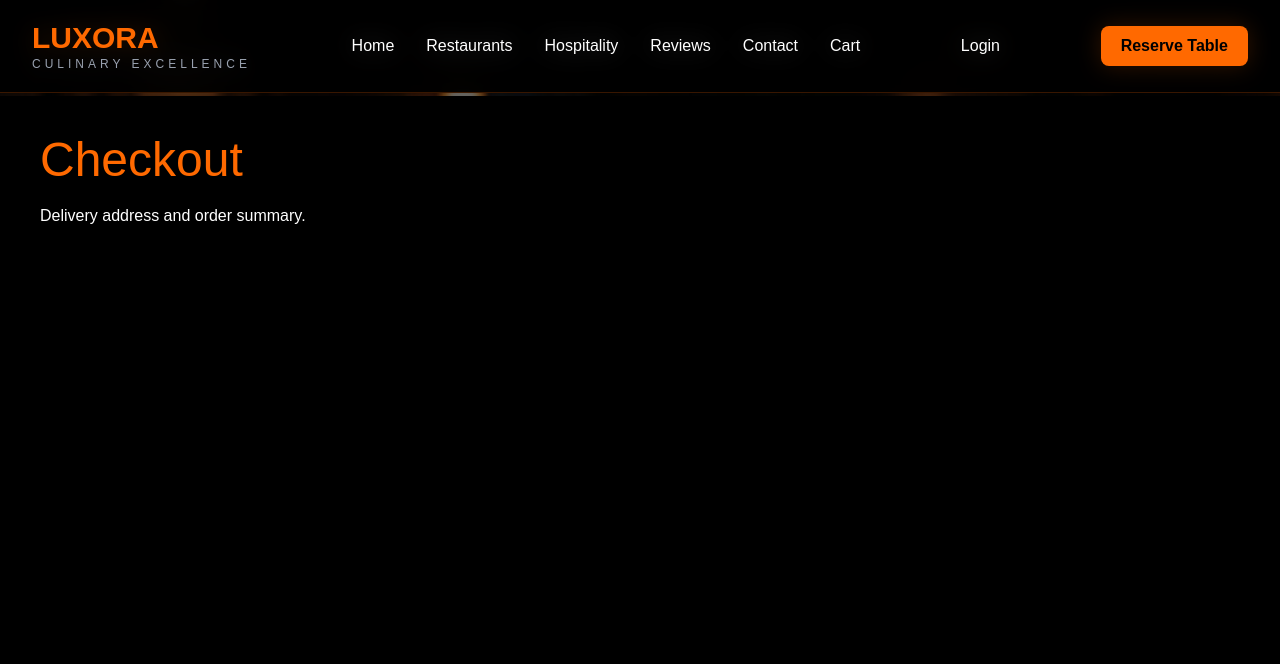
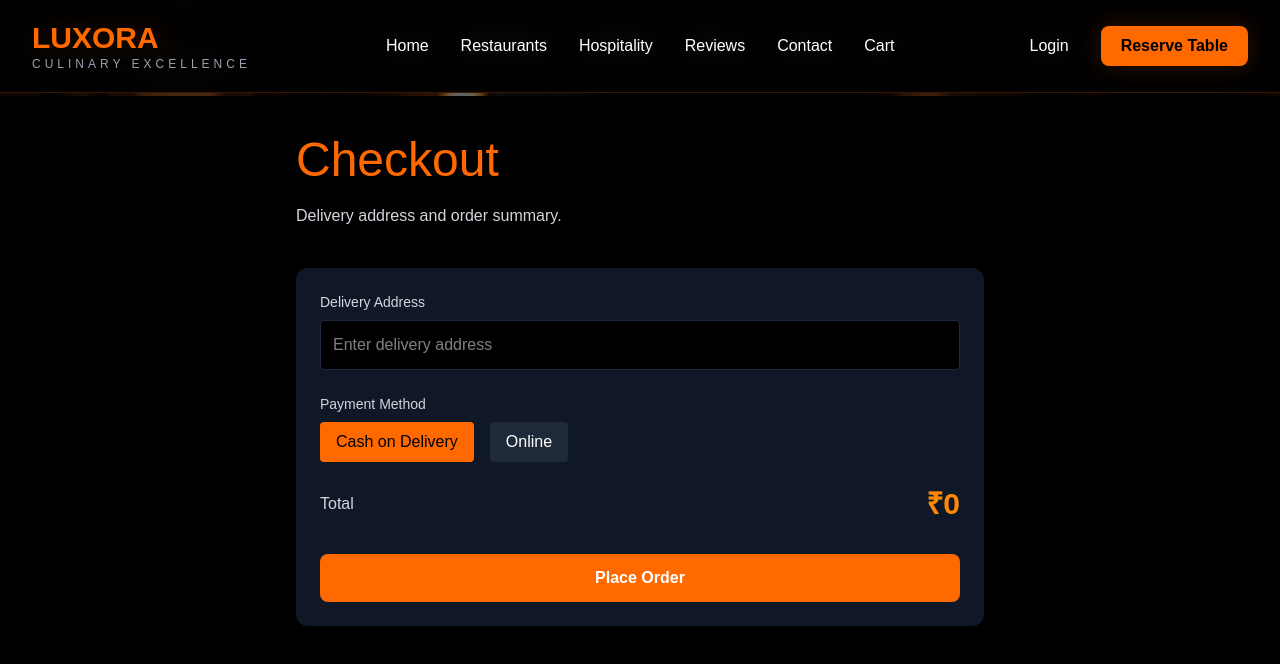
Before and after one commit to basheer82475-a11y/integrated-food-delivery-platform, a React (Vite) app in the folder food-delivery-frontend/: page /checkout in a window 1280 px wide. Shown: the top 664 px of the page. Built offline with nearby package versions, Linux system fonts and the light colour scheme.

Commit message:
feat : implement order workflow

```diff
--- a/food-delivery-frontend/src/components/Navbar.jsx
+++ b/food-delivery-frontend/src/components/Navbar.jsx
@@ -41,15 +41,22 @@ function Navbar() {
             Cart
           </Link>
         </div>
-<Link to="/login" className="hover:text-orange-500 transition">
+
+        <div className="hidden md:flex items-center gap-8">
+          <Link
+            to="/login"
+            className="hover:text-orange-500 transition"
+          >
             Login
           </Link>
-        {/* Reserve Button */}
-        <Link to="/booking">
-          <button className="bg-orange-500 hover:bg-orange-600 px-5 py-2 rounded-lg font-semibold transition text-black">
-            Reserve Table
-          </button>
-        </Link>
+
+          <Link to="/booking">
+            <button className="bg-orange-500 hover:bg-orange-600 px-5 py-2 rounded-lg font-semibold transition text-black">
+              Reserve Table
+            </button>
+          </Link>
+        </div>
+
 
       </div>
     </nav>
--- a/food-delivery-frontend/src/pages/Cart.jsx
+++ b/food-delivery-frontend/src/pages/Cart.jsx
@@ -1,5 +1,6 @@
 import { useMemo, useState } from "react";
 import Navbar from "../components/Navbar";
+import { Link } from "react-router-dom";
 
 function Cart() {
   const [cart, setCart] = useState(() => {
@@ -90,9 +91,10 @@ function Cart() {
                 Taxes and delivery fees may apply at checkout.
               </p>
 
-              <button className="mt-6 w-full bg-orange-500 hover:bg-orange-400 px-6 py-3 rounded-lg transition">
+             <Link to= "/checkout"> <button className="mt-6 w-full bg-orange-500 hover:bg-orange-400 px-6 py-3 rounded-lg transition">
                 Checkout
               </button>
+              </Link>
             </div>
           </div>
         )}
--- a/food-delivery-frontend/src/pages/Checkout.jsx
+++ b/food-delivery-frontend/src/pages/Checkout.jsx
@@ -1,18 +1,188 @@
+import { useMemo, useState } from "react";
+import { useNavigate } from "react-router-dom";
+
+import api from "../api/axios";
 import Navbar from "../components/Navbar";
 
 function Checkout() {
+  const navigate = useNavigate();
+
+  const [deliveryAddress, setDeliveryAddress] = useState("");
+  const [paymentMethod, setPaymentMethod] = useState("COD");
+  const [loading, setLoading] = useState(false);
+  const [error, setError] = useState("");
+
+  const cart = useMemo(() => {
+    try {
+      const raw = localStorage.getItem("cart");
+      const parsed = raw ? JSON.parse(raw) : [];
+      return Array.isArray(parsed) ? parsed : [];
+    } catch {
+      return [];
+    }
+  }, []);
+
+  const restaurantId = useMemo(() => {
+    const first = cart[0];
+    return first?.restaurantId ?? null;
+  }, [cart]);
+
+  const itemsPayload = useMemo(() => {
+    // backend expects menuItem id, quantity, price
+    // we store each cart row as {id, quantity?} - current UI stores one row per item
+    const byId = new Map();
+
+    for (const item of cart) {
+      const id = item.id;
+      const existing = byId.get(id);
+      if (existing) {
+        existing.quantity += 1;
+      } else {
+        byId.set(id, {
+          menuItem: id,
+          quantity: 1,
+          price: Number(item.price || 0),
+        });
+      }
+    }
+
+    return Array.from(byId.values());
+  }, [cart]);
+
+  const totalAmount = useMemo(() => {
+    return itemsPayload.reduce(
+      (sum, it) => sum + Number(it.price || 0) * Number(it.quantity || 0),
+      0,
+    );
+  }, [itemsPayload]);
+
+  const handleCreateOrder = async () => {
+    setError("");
+
+    if (!restaurantId) {
+      setError("Cart is empty or restaurant not found.");
+      return;
+    }
+
+    if (!deliveryAddress.trim()) {
+      setError("Delivery address is required.");
+      return;
+    }
+
+    if (itemsPayload.length === 0) {
+      setError("Cart is empty.");
+      return;
+    }
+
+    setLoading(true);
+    try {
+      const payload = {
+        restaurant: restaurantId,
+        items: itemsPayload,
+        totalAmount,
+        deliveryAddress,
+        paymentMethod: paymentMethod === "ONLINE" ? "ONLINE" : "COD",
+      };
+
+      const res = await api.post("/orders", payload);
+
+      const orderId = res?.data?.data?._id;
+      if (!orderId) {
+        throw new Error("Order created but orderId not returned.");
+      }
+
+      localStorage.setItem("lastOrderId", orderId);
+      localStorage.removeItem("cart");
+
+      navigate(`/tracking?orderId=${orderId}`);
+    } catch (e) {
+      const msg =
+        e?.response?.data?.message ||
+        e?.message ||
+        "Failed to create order";
+      setError(msg);
+    } finally {
+      setLoading(false);
+    }
+  };
+
   return (
     <div className="bg-black min-h-screen text-white">
       <Navbar />
 
-      <div className="p-10">
-        <h1 className="text-5xl text-orange-500">
-          Checkout
-        </h1>
+      <div className="p-10 max-w-3xl mx-auto">
+        <h1 className="text-5xl text-orange-500">Checkout</h1>
 
-        <p className="mt-5">
+        <p className="mt-5 text-gray-300">
           Delivery address and order summary.
         </p>
+
+        <div className="mt-10 bg-gray-900 rounded-xl p-6 space-y-6">
+          <div className="space-y-2">
+            <label className="block text-sm text-gray-300">
+              Delivery Address
+            </label>
+            <input
+              value={deliveryAddress}
+              onChange={(e) => setDeliveryAddress(e.target.value)}
+              className="w-full p-3 rounded bg-black border border-gray-800"
+              placeholder="Enter delivery address"
+            />
+          </div>
+
+          <div className="space-y-2">
+            <label className="block text-sm text-gray-300">
+              Payment Method
+            </label>
+
+            <div className="flex gap-4 flex-wrap">
+              <button
+                type="button"
+                onClick={() => setPaymentMethod("COD")}
+                className={
+                  paymentMethod === "COD"
+                    ? "bg-orange-500 text-black px-4 py-2 rounded"
+                    : "bg-gray-800 text-white px-4 py-2 rounded hover:bg-gray-700"
+                }
+              >
+                Cash on Delivery
+              </button>
+
+              <button
+                type="button"
+                onClick={() => setPaymentMethod("ONLINE")}
+                className={
+                  paymentMethod === "ONLINE"
+                    ? "bg-orange-500 text-black px-4 py-2 rounded"
+                    : "bg-gray-800 text-white px-4 py-2 rounded hover:bg-gray-700"
+                }
+              >
+                Online
+              </button>
+            </div>
+          </div>
+
+          <div className="flex items-center justify-between">
+            <span className="text-gray-300">Total</span>
+            <span className="text-3xl text-orange-400 font-bold">
+              ₹{totalAmount}
+            </span>
+          </div>
+
+          {error ? (
+            <div className="bg-red-900/40 border border-red-500/50 text-red-200 p-3 rounded">
+              {error}
+            </div>
+          ) : null}
+
+          <button
+            onClick={handleCreateOrder}
+            disabled={loading}
+            className="w-full mt-2 bg-orange-500 hover:bg-orange-600 py-3 rounded-lg font-semibold disabled:opacity-60"
+          >
+            {loading ? "Creating Order..." : "Place Order"}
+          </button>
+        </div>
       </div>
     </div>
   );
--- a/food-delivery-frontend/src/pages/Home.jsx
+++ b/food-delivery-frontend/src/pages/Home.jsx
@@ -36,7 +36,7 @@ function Home() {
 
         <div style={{ zIndex: 2 }}>
           <h1 style={{ fontSize: "3rem", marginBottom: "20px" }}>
-            Welcome to Food Delivery 🍽️
+            Welcome to  Luxora 🍽️
           </h1>
 
           <p style={{ fontSize: "1.2rem", marginBottom: "30px" }}>
--- a/food-delivery-frontend/src/pages/Tracking.jsx
+++ b/food-delivery-frontend/src/pages/Tracking.jsx
@@ -1,25 +1,104 @@
+import { useEffect, useMemo, useState } from "react";
+import { useLocation } from "react-router-dom";
+
+import api from "../api/axios";
 import Navbar from "../components/Navbar";
 
 function Tracking() {
+  const location = useLocation();
+
+  const orderId = useMemo(() => {
+    const params = new URLSearchParams(location.search);
+    return params.get("orderId") || localStorage.getItem("lastOrderId");
+  }, [location.search]);
+
+  const [loading, setLoading] = useState(false);
+  const [error, setError] = useState("");
+  const [order, setOrder] = useState(null);
+
+  useEffect(() => {
+    const fetchOrder = async () => {
+      if (!orderId) {
+        setError("Order ID not found. Place an order first.");
+        return;
+      }
+
+      setLoading(true);
+      setError("");
+
+      try {
+        const res = await api.get(`/orders/${orderId}`);
+        setOrder(res?.data?.data ?? null);
+      } catch (e) {
+        setError(
+          e?.response?.data?.message || e?.message || "Failed to fetch order",
+        );
+      } finally {
+        setLoading(false);
+      }
+    };
+
+    fetchOrder();
+  }, [orderId]);
+
+  const status = order?.orderStatus || "pending";
+
+  const progress = useMemo(() => {
+    switch (status) {
+      case "pending":
+        return { placed: true, preparing: false, out: false, delivered: false };
+      case "confirmed":
+      case "preparing":
+        return { placed: true, preparing: true, out: false, delivered: false };
+      case "out_for_delivery":
+        return { placed: true, preparing: true, out: true, delivered: false };
+      case "delivered":
+        return { placed: true, preparing: true, out: true, delivered: true };
+      case "cancelled":
+        return { placed: false, preparing: false, out: false, delivered: false };
+      default:
+        return { placed: true, preparing: false, out: false, delivered: false };
+    }
+  }, [status]);
+
   return (
     <div className="bg-black min-h-screen text-white">
       <Navbar />
 
       <div className="p-10">
+        <h1 className="text-5xl text-orange-500">Live Order Tracking</h1>
 
-        <h1 className="text-5xl text-orange-500">
-          Live Order Tracking
-        </h1>
+        {loading ? <p className="mt-5">Loading order...</p> : null}
+        {error ? (
+          <div className="mt-5 bg-red-900/40 border border-red-500/50 text-red-200 p-3 rounded">
+            {error}
+          </div>
+        ) : null}
 
         <div className="mt-10 space-y-5">
-
-          <div>✅ Order Placed</div>
-          <div>🍳 Preparing Food</div>
-          <div>🛵 Out For Delivery</div>
-          <div>📦 Delivered</div>
-
+          <div style={{ opacity: progress.placed ? 1 : 0.5 }}>
+            ✅ Order Placed
+          </div>
+          <div style={{ opacity: progress.preparing ? 1 : 0.5 }}>
+            🍳 Preparing Food
+          </div>
+          <div style={{ opacity: progress.out ? 1 : 0.5 }}>
+            🛵 Out For Delivery
+          </div>
+          <div style={{ opacity: progress.delivered ? 1 : 0.5 }}>
+            📦 Delivered
+          </div>
         </div>
 
+
+        {order ? (
+          <div className="mt-8 text-gray-300">
+            <div>
+              <span className="text-gray-400">Order Status:</span>{" "}
+              <span className="text-white font-semibold">{status}</span>
+            </div>
+          </div>
+        ) : null}
       </div>
     </div>
   );
```
Also changed, not shown: 1 other file (tests, documents, lock files or other folders).
